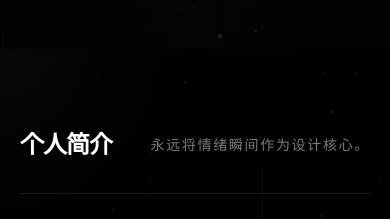
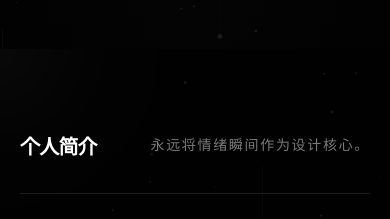
Before and after one commit to yf728784164/evan-portfolio-new, a React (Vite) app: page / in a window 390 px wide. Shown: the part 795-1014 px from the top of the page. Built offline with nearby package versions, Linux system fonts and the light colour scheme.

Commit message:
refine about section

```diff
--- a/src/App.jsx
+++ b/src/App.jsx
@@ -346,7 +346,7 @@ function About() {
 
       <div className="relative z-10 mx-auto max-w-[1500px]">
       <div className="mb-12 flex items-end justify-between border-b border-white/10 pb-8 md:mb-16">
-  <h2 className="text-2xl font-black tracking-[-0.04em] text-white md:text-3xl">
+  <h2 className="text-xl font-bold tracking-[-0.04em] text-white md:text-3xl">
     个人简介
   </h2>
 
@@ -367,7 +367,7 @@ function About() {
   <img
     src="/images/evan-portrait.jpg"
     alt="Evan"
-    className="absolute inset-0 h-full w-full object-cover object-center grayscale opacity-75 brightness-[0.86] contrast-[1.05]"
+    className="absolute inset-0 h-full w-full object-cover object-center grayscale opacity-75 brightness-[0.92] contrast-[1.05]"
   />
 
   <div className="absolute inset-0 bg-gradient-to-r from-black/25 via-black/40 to-black/80" />
@@ -406,7 +406,7 @@ function About() {
               >
                 <div className="absolute -left-[25px] top-2 h-4 w-4 rounded-full border border-white/20 bg-white/70" />
 
-                <div className="rounded-[1.5rem] border border-white/10 bg-white/[0.03] p-6 backdrop-blur-xl">
+                <div className="rounded-[1.5rem] border border-white/10 bg-white/[0.02] p-6 backdrop-blur-xl">
                   <p className="text-3xl font-black text-white/25">
                     {item.year}
                   </p>
@@ -440,7 +440,7 @@ function Works() {
       <div className="relative z-10 mx-auto max-w-[1500px]">
         <SectionTitle num="02" label="WORKS" title="作品案例" desc="以抽卡式提案卡展示作品，让项目像一份份被解锁的设计档案。" />
 
-        <div className="mb-10 flex flex-wrap gap-3 md:mb-12">
+        <div className="mb-10 flex flex-wrap gap-3 md:mb-20">
           {categories.map((cat) => (
             <button key={cat} onClick={() => setActive(cat)} className={`rounded-full border px-4 py-2.5 text-xs tracking-[0.15em] transition md:px-5 md:py-3 md:text-sm ${active === cat ? "border-white bg-white text-black" : "border-white/10 bg-white/[0.035] text-white/55 hover:border-white/40 hover:text-white"}`}>
               {cat}
```
